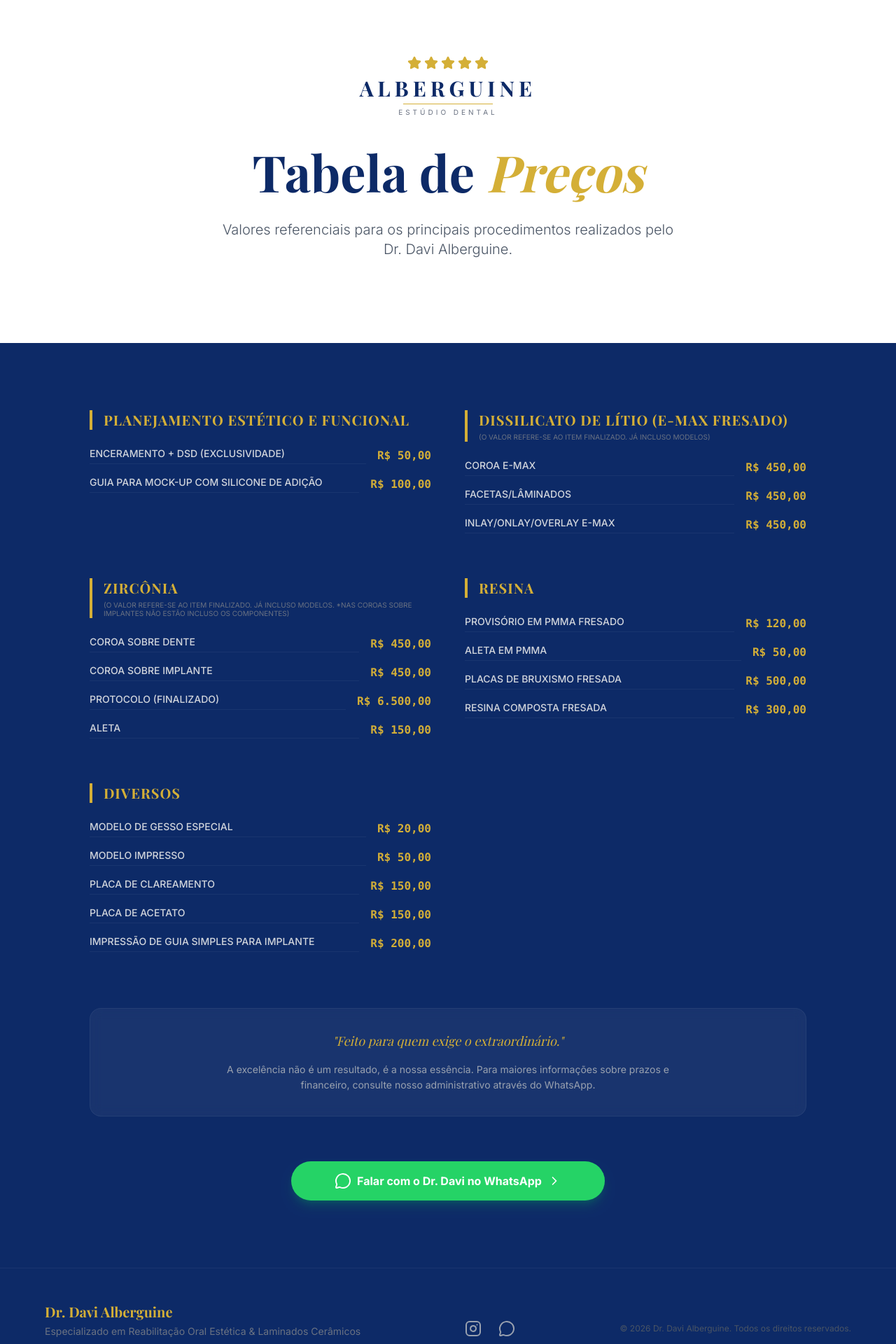
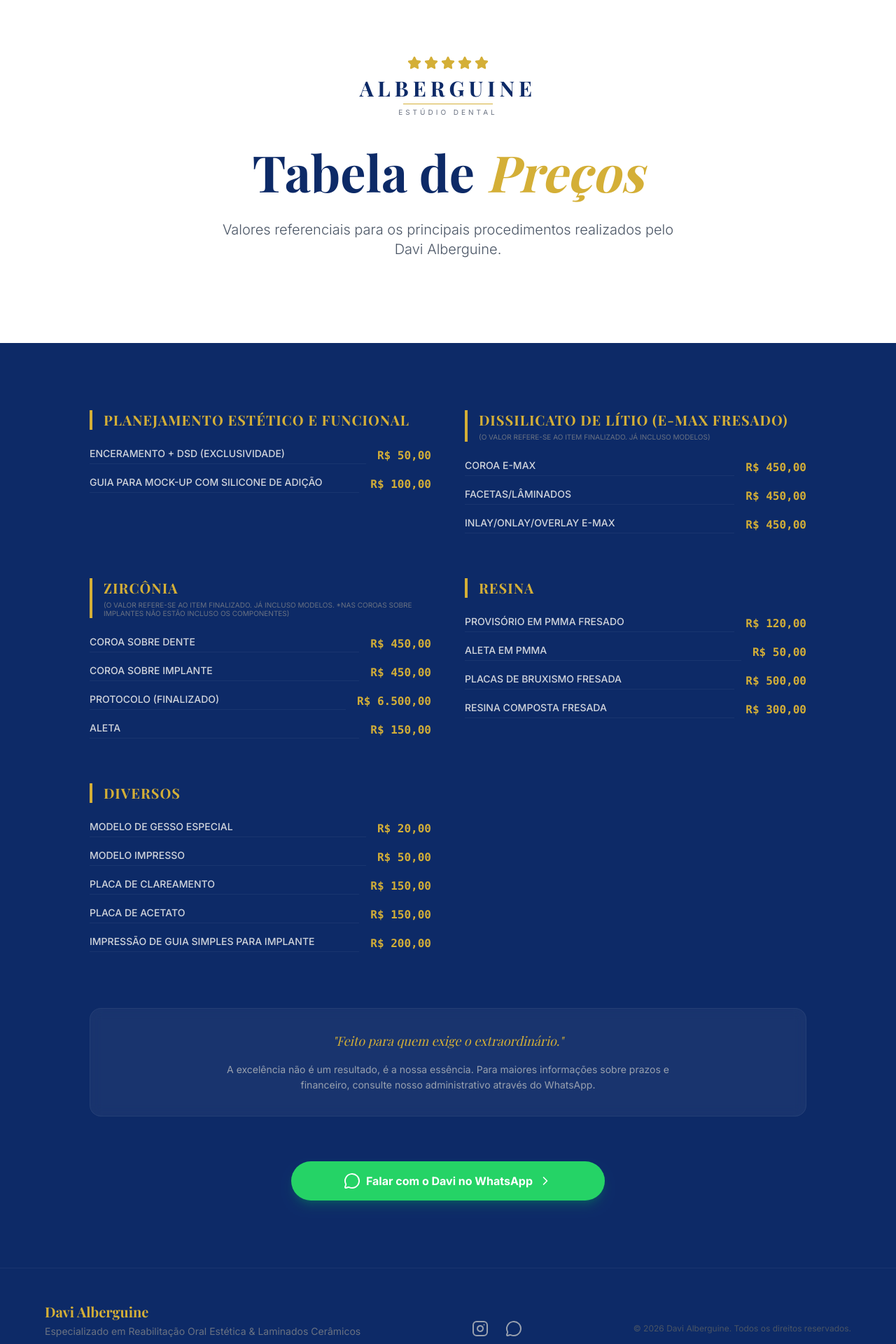
Before and after one commit to G-Liberato/tabeladavialberguine, a React (Vite) app: page / in a window 1280 px wide. Shown: the top 1920 px of the page at 70% size. Built offline with nearby package versions, Linux system fonts and the light colour scheme; a web font is replaced by a local one.

Commit message:
refactor: Update branding to use full name
Removes "Dr." prefix from titles, metadata, and button text to standardize branding. Updates the location in metadata to reflect the correct address.

```diff
--- a/index.html
+++ b/index.html
@@ -3,7 +3,7 @@
   <head>
     <meta charset="UTF-8" />
     <meta name="viewport" content="width=device-width, initial-scale=1.0" />
-    <title>Tabela de Preços - Dr. Davi Alberguine</title>
+    <title>Tabela de Preços - Davi Alberguine</title>
   </head>
   <body>
     <div id="root"></div>
--- a/metadata.json
+++ b/metadata.json
@@ -1,5 +1,5 @@
 {
-  "name": "Tabela de preços Dr. Davi Alberguine",
-  "description": "Tabela de preços oficial do Dr. Davi Alberguine - Reabilitação Oral em Alphaville.",
+  "name": "Tabela de preços Davi Alberguine",
+  "description": "Tabela de preços oficial do Davi Alberguine - Reabilitação Oral em Butantã.",
   "requestFramePermissions": []
 }
--- a/src/App.tsx
+++ b/src/App.tsx
@@ -16,7 +16,7 @@
 const WHATSAPP_URL = "https://wa.me/message/7GNWPLKR6DN5F1";
 const INSTAGRAM_URL = "https://www.instagram.com/p/DVEHukLERw9/";
 
-const WhatsAppButton = ({ className = "", text = "Falar com o Dr. Davi no WhatsApp" }) => (
+const WhatsAppButton = ({ className = "", text = "Falar com o Davi no WhatsApp" }) => (
   <a
     href={WHATSAPP_URL}
     target="_blank"
@@ -106,7 +106,7 @@
             Tabela de <span className="italic text-gold">Preços</span>
           </h1>
           <p className="text-xl text-gray-600 mb-10 max-w-2xl mx-auto font-light">
-            Valores referenciais para os principais procedimentos realizados pelo Dr. Davi Alberguine.
+            Valores referenciais para os principais procedimentos realizados pelo Davi Alberguine.
           </p>
         </motion.div>
       </section>
@@ -165,12 +165,12 @@
       <footer className="py-12 px-6 border-t border-white/5 bg-premium-black">
         <div className="max-w-6xl mx-auto flex flex-col md:flex-row justify-between items-center gap-8">
           <div className="text-center md:text-left">
-            <h3 className="text-xl font-serif font-bold text-gold">Dr. Davi Alberguine</h3>
+            <h3 className="text-xl font-serif font-bold text-gold">Davi Alberguine</h3>
             <p className="text-sm text-gray-500 mt-1">
               Especializado em Reabilitação Oral Estética & Laminados Cerâmicos
             </p>
             <p className="text-xs text-gray-600 mt-2 flex items-center justify-center md:justify-start gap-1">
-              <MapPin className="w-3 h-3" /> Alphaville - SP
+              <MapPin className="w-3 h-3" /> Butantã - SP
             </p>
           </div>
 
@@ -184,7 +184,7 @@
           </div>
 
           <p className="text-xs text-gray-600">
-            © {new Date().getFullYear()} Dr. Davi Alberguine. Todos os direitos reservados.
+            © {new Date().getFullYear()} Davi Alberguine. Todos os direitos reservados.
           </p>
         </div>
       </footer>
```
